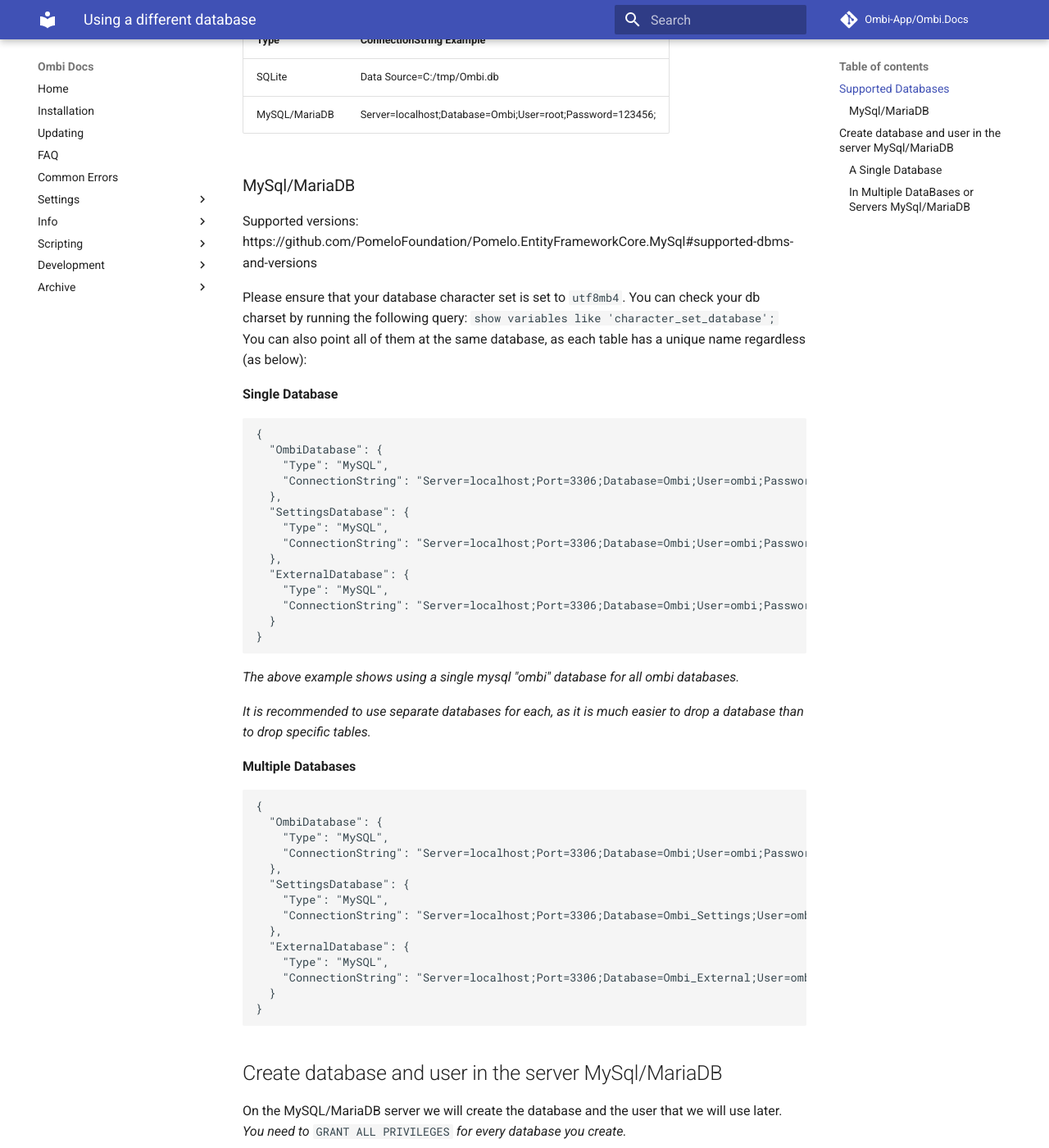
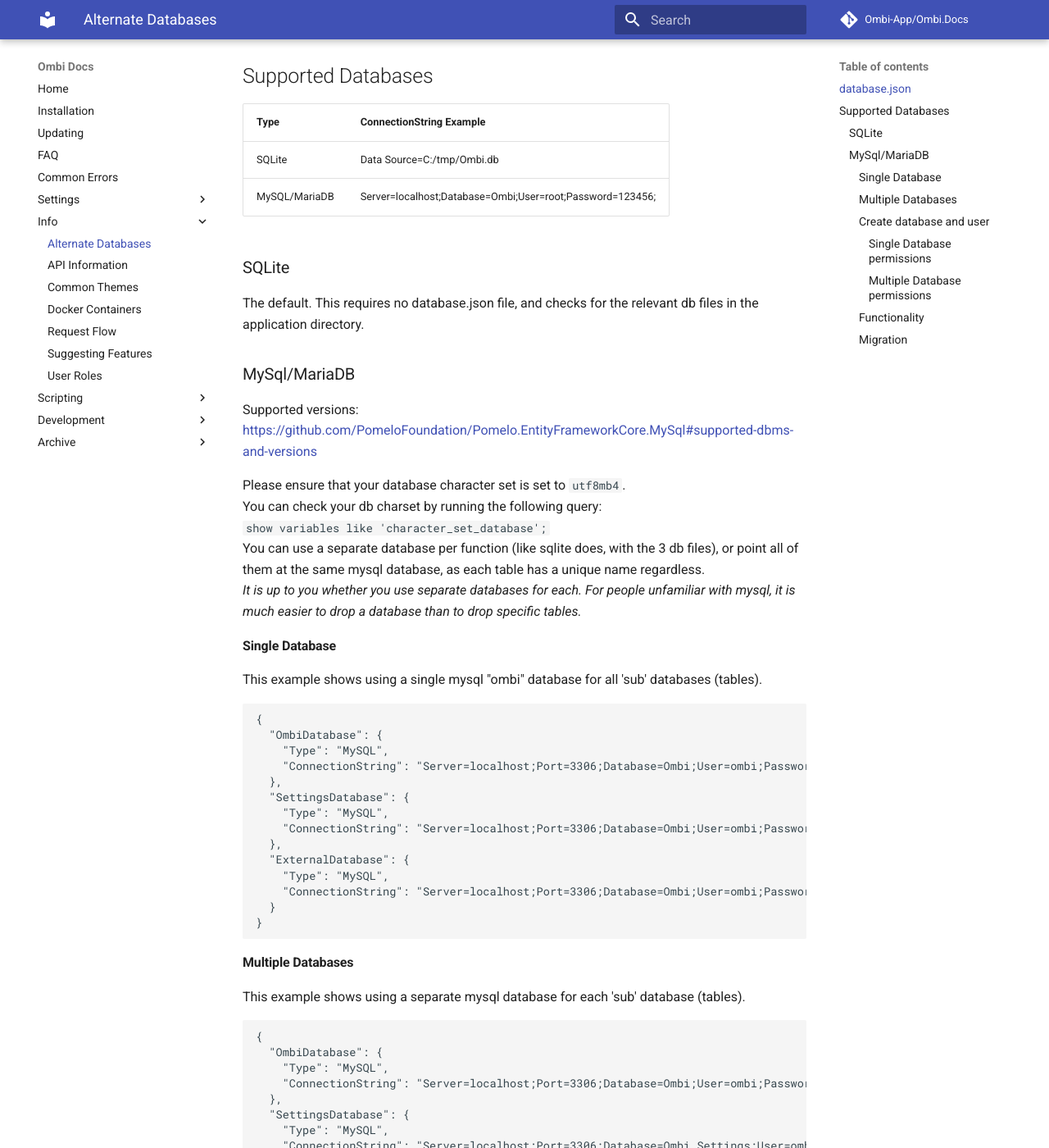
Before and after one commit to Ombi-app/Ombi.Docs, an MkDocs documentation site: the page built from docs/info/alternate-databases.md, in a window 1280 px wide and 1400 px high, scrolled down 811 px. Shown: the whole window at 82% size. Built offline with MkDocs 1.6.1 and Material for MkDocs 9.7.7, drawn with Linux system fonts in a browser that asks for light colours; comment, search, counter and statistics services are not loaded; some of the changed text lies outside the part shown.

Commit message:
Add alternate databases

````diff
--- a/docs/to_migrate/using-a-different-database.md
+++ b/docs/info/alternate-databases.md
@@ -1,7 +1,12 @@
-Ombi supports multiple database types.<br>
-The way this works is that Ombi looks for a `database.json` file in the installation directory (or, if you specified a `Storage Path` at startup, in that location e.g. AppData). If the file is not found then Ombi falls back to the default, with SQLite databases in the Ombi directory.
+# Alternate Database Options
 
-The `database.json` file need to look like the below example (replacing usernames, passwords, and server addresses to match your own mysql server as needed).
+Ombi supports multiple database types, not just sqlite.
+The way this works is that Ombi looks for a `database.json` file in the installation directory (or, if you specified a `Storage Path` at startup, in that location e.g. AppData).
+If the file is not found then Ombi falls back to the default, creating or using existing SQLite databases in the Ombi directory.
+
+## database.json
+
+The `database.json` file needs to look like the below example (replacing usernames, passwords, and server addresses to match your own mysql server as needed).
 
 ```json
 {
@@ -21,23 +26,36 @@
 ```
 
 As you can see you can specify a database type and a connectionstring per database that Ombi has.
-You can see what each database is used for [here](https://github.com/tidusjar/Ombi/wiki/FAQ#what-are-the-dbs-for).
+You can see what each database is used for [here](../../faq/#database-uses).
 
 ***
 
 ## Supported Databases
+
 | Type | ConnectionString Example |
 | ---- | -----------------|
 | SQLite |    Data Source=C:/tmp/Ombi.db |
 | MySQL/MariaDB  |   Server=localhost;Database=Ombi;User=root;Password=123456; |
 
+### SQLite
+
+The default. This requires no database.json file, and checks for the relevant db files in the application directory.
+
 ### MySql/MariaDB
-Supported versions: https://github.com/PomeloFoundation/Pomelo.EntityFrameworkCore.MySql#supported-dbms-and-versions
 
-Please ensure that your database character set is set to `utf8mb4`. You can check your db charset by running the following query: `show variables like 'character_set_database';`<br>
-You can also point all of them at the same database, as each table has a unique name regardless (as below):
+Supported versions:
+[https://github.com/PomeloFoundation/Pomelo.EntityFrameworkCore.MySql#supported-dbms-and-versions](https://github.com/PomeloFoundation/Pomelo.EntityFrameworkCore.MySql#supported-dbms-and-versions)
 
-**Single Database**
+Please ensure that your database character set is set to `utf8mb4`.
+You can check your db charset by running the following query:
+`show variables like 'character_set_database';`
+You can use a separate database per function (like sqlite does, with the 3 db files), or point all of them at the same mysql database, as each table has a unique name regardless.
+_It is up to you whether you use separate databases for each. For people unfamiliar with mysql, it is much easier to drop a database than to drop specific tables._
+
+#### Single Database
+
+This example shows using a single mysql "ombi" database for all 'sub' databases (tables).
+
 ```json
 {
   "OmbiDatabase": {
@@ -54,11 +72,11 @@
   }
 }
 ```
-_The above example shows using a single mysql "ombi" database for all ombi databases._
 
-_It is recommended to use separate databases for each, as it is much easier to drop a database than to drop specific tables._
+#### Multiple Databases
 
-**Multiple Databases**
+This example shows using a separate mysql database for each 'sub' database (tables).
+
 ```json
 {
   "OmbiDatabase": {
@@ -75,21 +93,24 @@
   }
 }
 ```
-## Create database and user in the server MySql/MariaDB
 
-On the MySQL/MariaDB server we will create the database and the user that we will use later.<br>
+#### Create database and user
+
+On the MySQL/MariaDB server we will create the database and the user that we will use later.
 _You need to_ `GRANT ALL PRIVILEGES` _for every database you create._
 
-This is done in the mysql console.
+This is done in the mysql console (or phpmyadmin if you have that configured).
 
-### A Single Database
+##### Single Database permissions
+
 ```mysql
 CREATE DATABASE IF NOT EXISTS `Ombi` DEFAULT CHARACTER SET utf8mb4 COLLATE utf8mb4_bin;
 CREATE USER 'ombi'@'%' IDENTIFIED BY 'ombi';
 GRANT ALL PRIVILEGES ON `Ombi`.* TO 'ombi'@'%' WITH GRANT OPTION;
 ```
 
-### In Multiple DataBases or Servers MySql/MariaDB
+##### Multiple Database permissions
+
 ```mysql
 CREATE DATABASE IF NOT EXISTS `Ombi` DEFAULT CHARACTER SET utf8mb4 COLLATE utf8mb4_bin;
 CREATE DATABASE IF NOT EXISTS `Ombi_Settings` DEFAULT CHARACTER SET utf8mb4 COLLATE utf8mb4_bin;
@@ -102,10 +123,20 @@
 
 ***
 
-So long as your `database.json` exists and connects to a mysql server, and the databases and user exists, restarting ombi should generate the tables and start up ombi like it would normally.
+#### Functionality
+
+So long as:
+
+- `database.json` exists
+- The details within it are correct
+- The database(s) exist
+- The user(s) exist
+
+Restarting ombi should generate the tables and start up ombi like it would normally.
 
 _This will not migrate any existing settings._
-
 You effectively have a clean ombi install.
 
-**You can migrate the existing sqlite databses to mysql if you choose by following the [Migration Guide](https://github.com/tidusjar/Ombi/wiki/Migration-procedure-from-SQLite-to-MySQL-or-MariaDB)**
+#### Migration
+
+You can migrate the existing sqlite databses to mysql if you choose by following the [Migration Guide](https://github.com/tidusjar/Ombi/wiki/Migration-procedure-from-SQLite-to-MySQL-or-MariaDB)
--- a/mkdocs.yml
+++ b/mkdocs.yml
@@ -59,6 +59,7 @@
         Telegram: settings/notifications/telegram.md
         Twilio: settings/notifications/twilio.md
   - Info:
+      Alternate Databases: info/alternate-databases.md
       API Information: info/api-information.md
       Common Themes: info/common-themes.md
       Docker Containers: info/docker-containers.md
````
Also changed, not shown: docs/info/docker-containers.md (+1 -1 lines).
